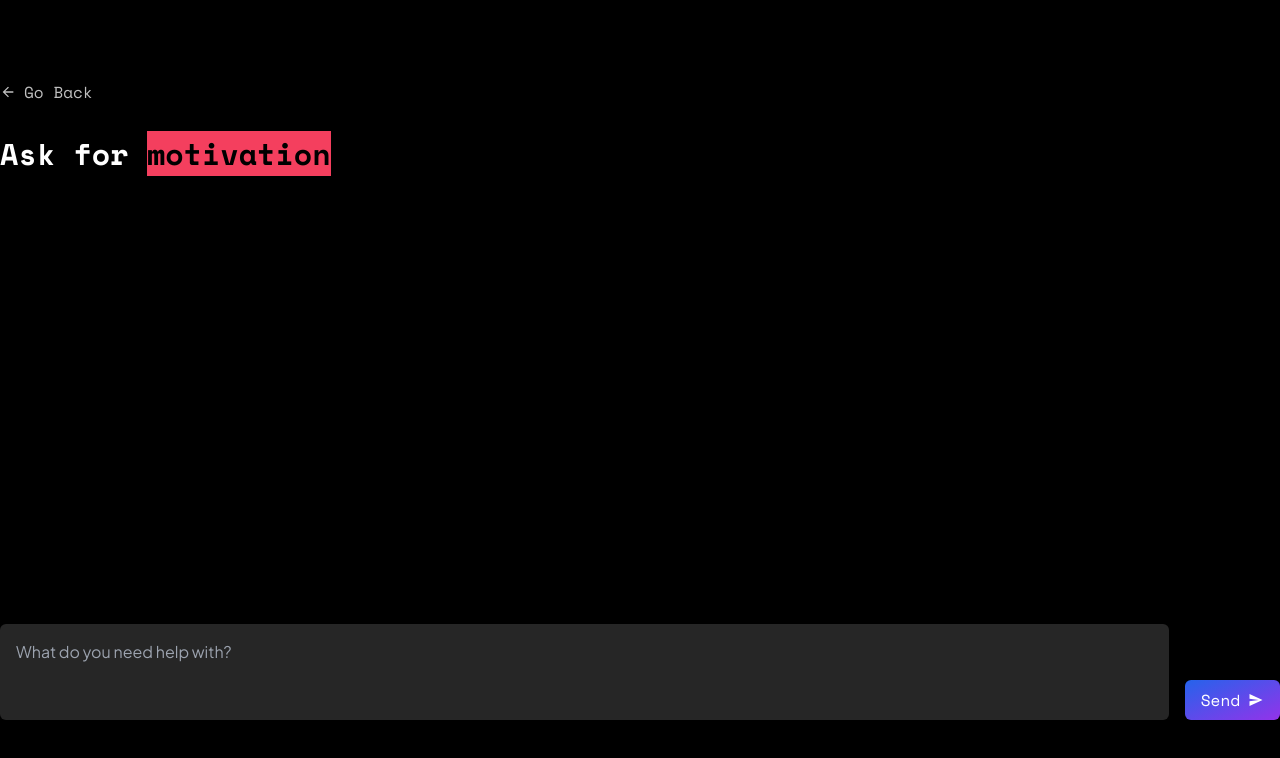
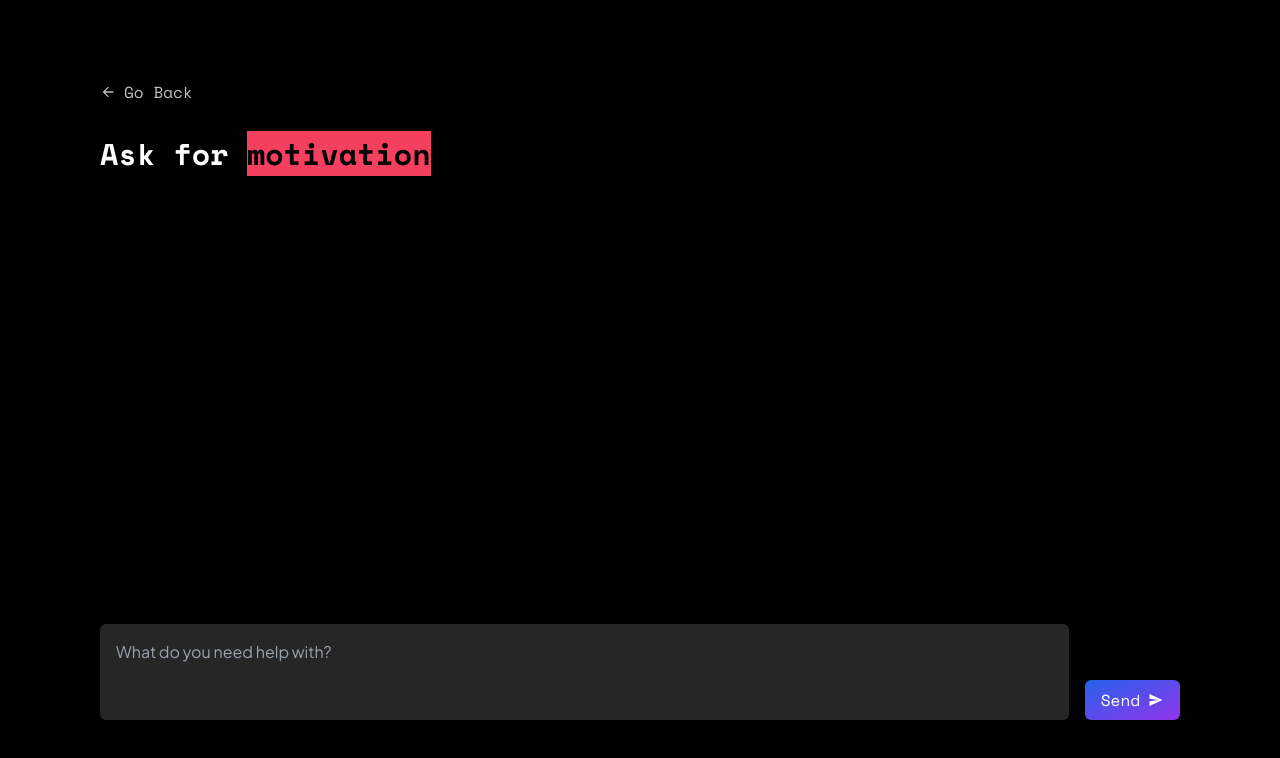
Before and after one commit to sohamd22/ACTV, a React (Create React App) app in the folder client/: page /chat in a window 1280 px wide. Shown: the top 758 px of the page. Built offline with nearby package versions, Linux system fonts and the light colour scheme; the HTML template or start-up script is replaced by a standard one.

Commit message:
Updated container width

```diff
--- a/client/src/pages/ChatPage.tsx
+++ b/client/src/pages/ChatPage.tsx
@@ -19,7 +19,7 @@ const Chat: React.FC = () => {
     };
 
     return (
-        <div className="container h-screen mx-auto py-20 flex flex-col gap-20">
+        <div className="container max-w-[1080px] h-screen mx-auto py-20 flex flex-col gap-20">
             <div className="flex flex-col gap-8">
                 <button className='flex gap-2 w-fit items-center opacity-75' onClick={() => navigate('/')}><IoMdArrowBack size="1rem" /> Go Back</button>
                 <h1 className='font-semibold text-3xl'>Ask for <span><mark className='bg-rose-500'>motivation</mark></span></h1>
--- a/client/src/pages/LandingPage.tsx
+++ b/client/src/pages/LandingPage.tsx
@@ -9,7 +9,7 @@ const LandingPage = () => {
     const navigate = useNavigate();
 
     return (
-        <div className="container mx-auto h-screen items-center justify-center text-center flex flex-col gap-16" style={{backgroundImage: `url('')`}}>
+        <div className="container max-w-[1080px] mx-auto h-screen items-center justify-center text-center flex flex-col gap-16" style={{backgroundImage: `url('')`}}>
             {/* <Logo /> */}
             <h1 className='font-semibold text-4xl'>Use your AI coach for <mark>motivation</mark></h1>
             <div className="flex gap-8">
--- a/client/src/pages/MealsPage.tsx
+++ b/client/src/pages/MealsPage.tsx
@@ -46,7 +46,7 @@ const MealsPage: React.FC = () => {
     const navigate = useNavigate();
 
     return (
-        <div className="container mx-auto py-20 flex flex-col gap-20">
+        <div className="container max-w-[1080px] mx-auto py-20 flex flex-col gap-20">
             <div className="flex flex-col gap-8">
                 <button className='flex gap-2 w-fit items-center opacity-75' onClick={() => navigate('/')}><IoMdArrowBack size="1rem" /> Go Back</button>
                 <h1 className='font-semibold text-3xl'>Your saved <span><mark className='bg-lime-500'>meals</mark></span></h1>
```
